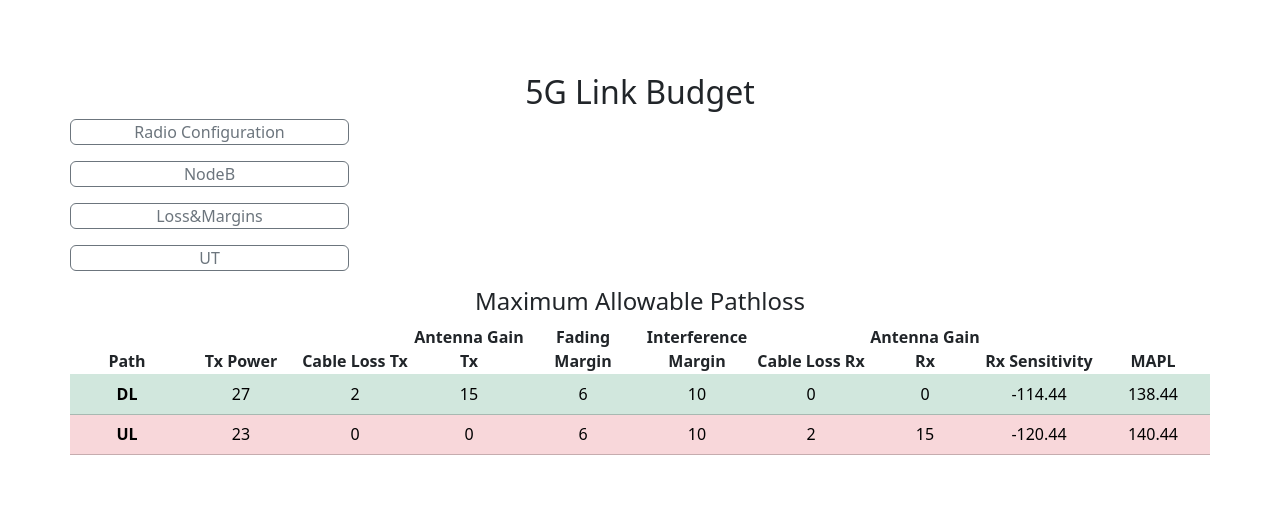
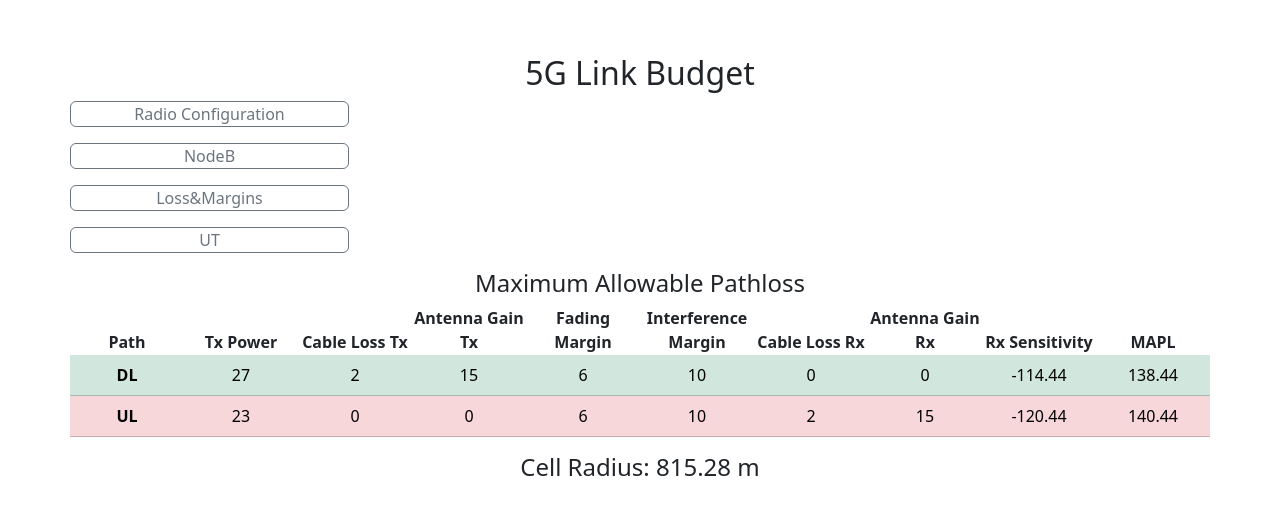
Before and after one commit to stroblp/link-budget-5G, a Svelte app: page / in a window 1280 px wide. Shown: the part 128-642 px from the top of the page. Built offline with nearby package versions, Linux system fonts and the light colour scheme.

Commit message:
add cell radius

```diff
--- a/src/PathLoss5G.svelte
+++ b/src/PathLoss5G.svelte
@@ -55,7 +55,7 @@
     receiveCableLoss -
     rxSensitivity;
 
-  $: cellRadius = calculate3DDistanceFromPathLossUMaNLOS(pathLoss, cftx, 1.5);
+  $: cellRadius = roundToDecimal(calculate3DDistanceFromPathLossUMaNLOS(linkBudgetTotal, cftx, 1.5),2);
 
   $: thermalNoise = roundToDecimal(
     -174 + 10 * Math.log10(subCarrierSpacing * 1000 * 12 * rbCount),
@@ -530,7 +530,7 @@
         </tr>
       </tbody>
     </table>
-
+    <h4> Cell Radius: {cellRadius} m</h4>
     <!-- <div class="w-100 mb-3"></div>
 
     <div class="col"></div>
```
